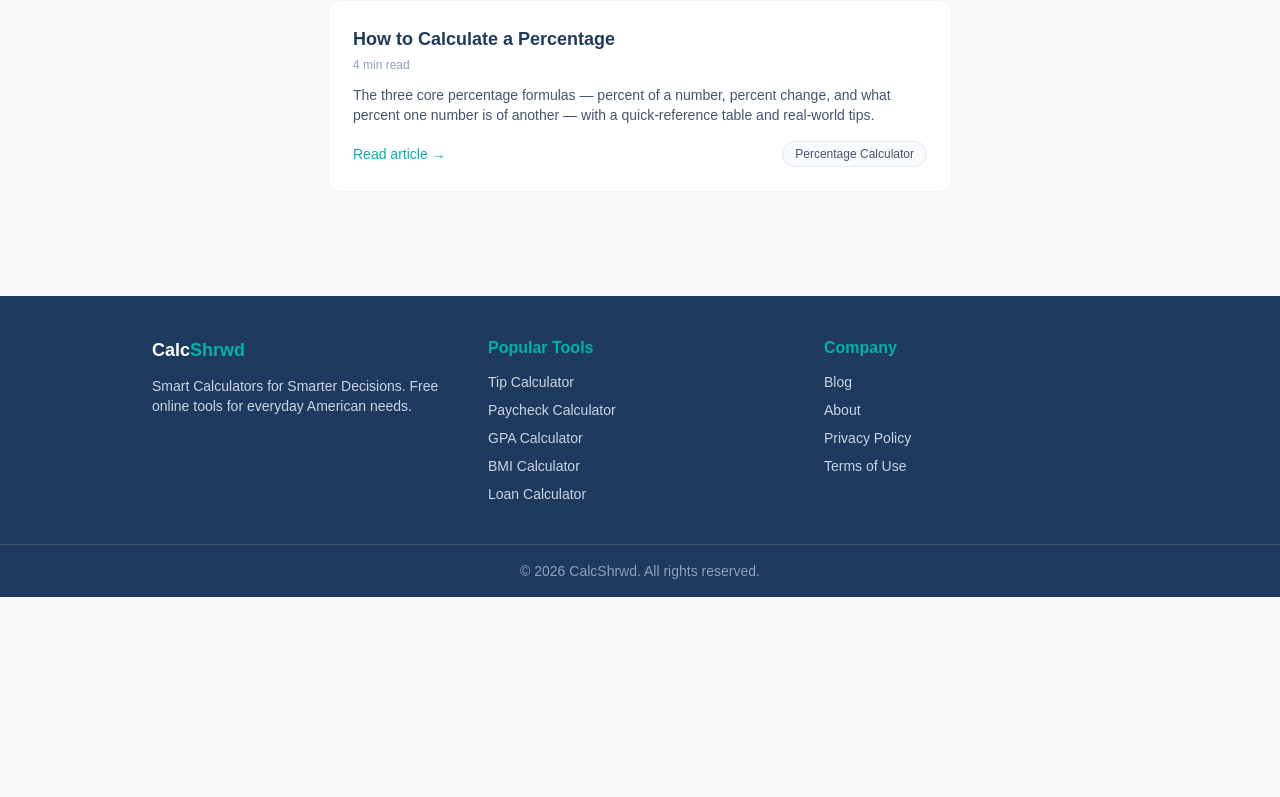
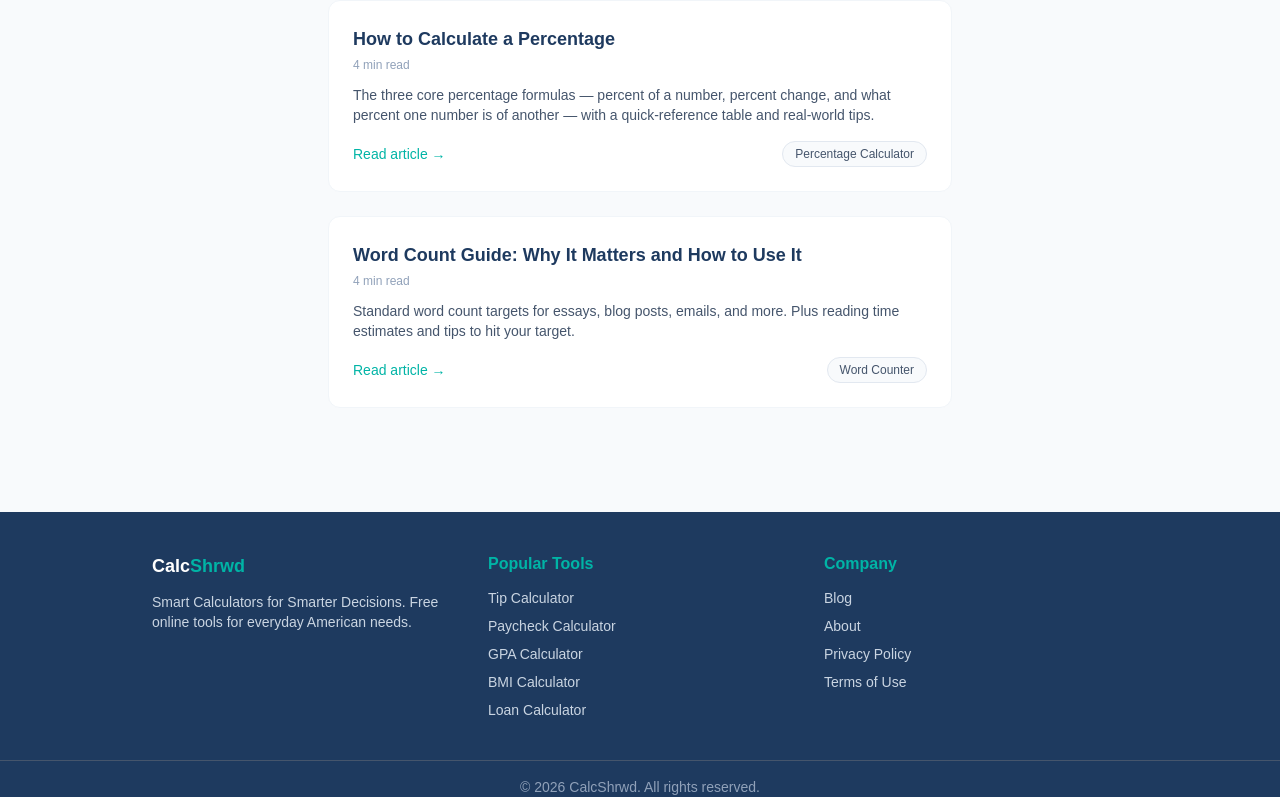
Before and after one commit to monkamonme-collab/calcshrwd, a Next.js app: page /blog in a window 1280 px wide. Shown: the part 1508-2305 px from the top of the page. Before the commit the page ends 2105 px from the top, so only its background shows below. Built offline with nearby package versions, Linux system fonts and the light colour scheme.

Commit message:
Add Word Count Guide to blog page

```diff
--- a/app/blog/page.tsx
+++ b/app/blog/page.tsx
@@ -64,6 +64,14 @@ const articles = [
     readTime: "4 min read",
     tool: { label: "Percentage Calculator", href: "/tools/percentage-calculator" },
   },
+  {
+        slug: "word-count-guide",
+        title: "Word Count Guide: Why It Matters and How to Use It",
+        description:
+                "Standard word count targets for essays, blog posts, emails, and more. Plus reading time estimates and tips to hit your target.",
+        readTime: "4 min read",
+        tool: { label: "Word Counter", href: "/tools/word-counter" },
+  },
 ];
 
 export default function BlogPage() {
```
